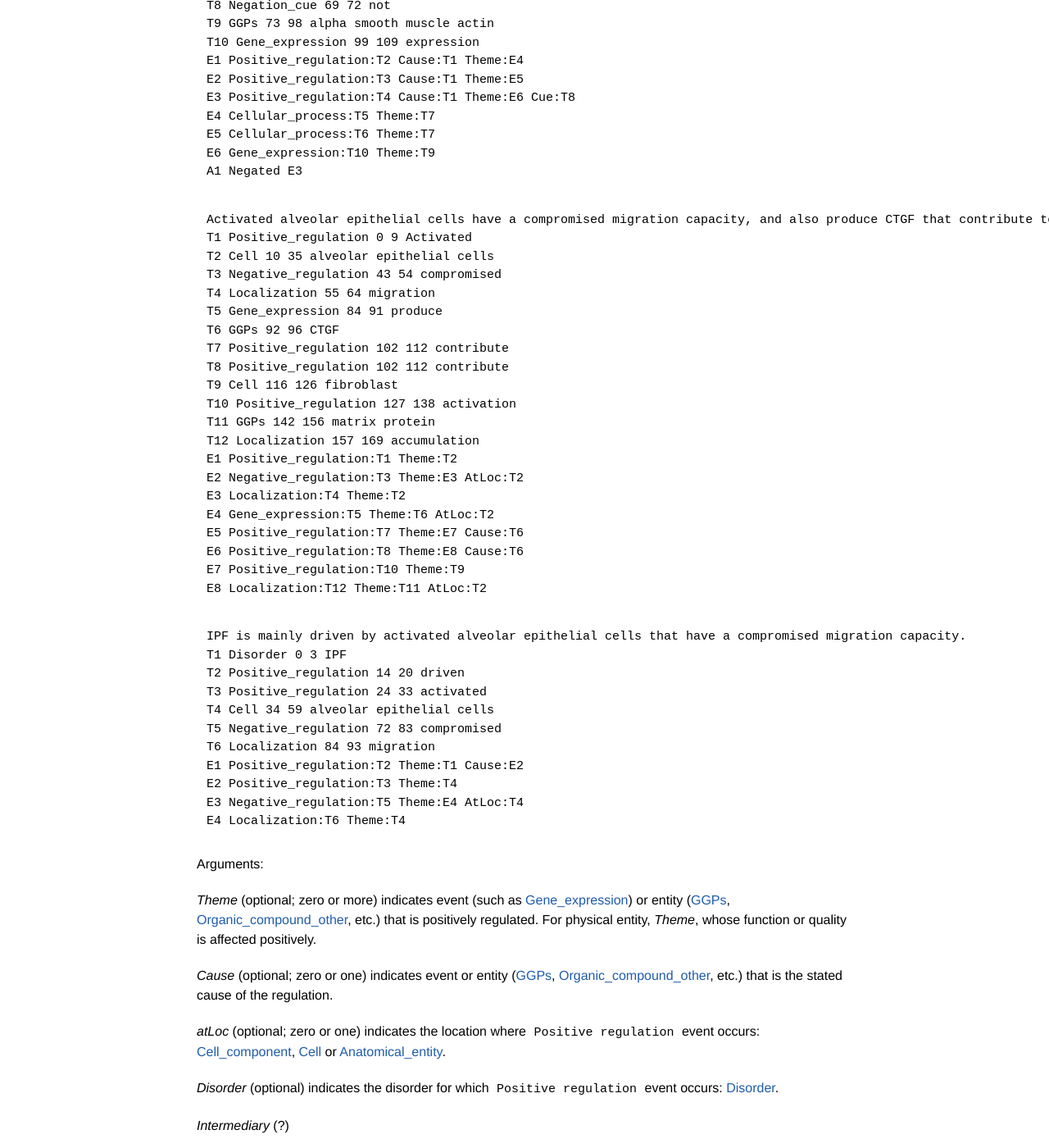
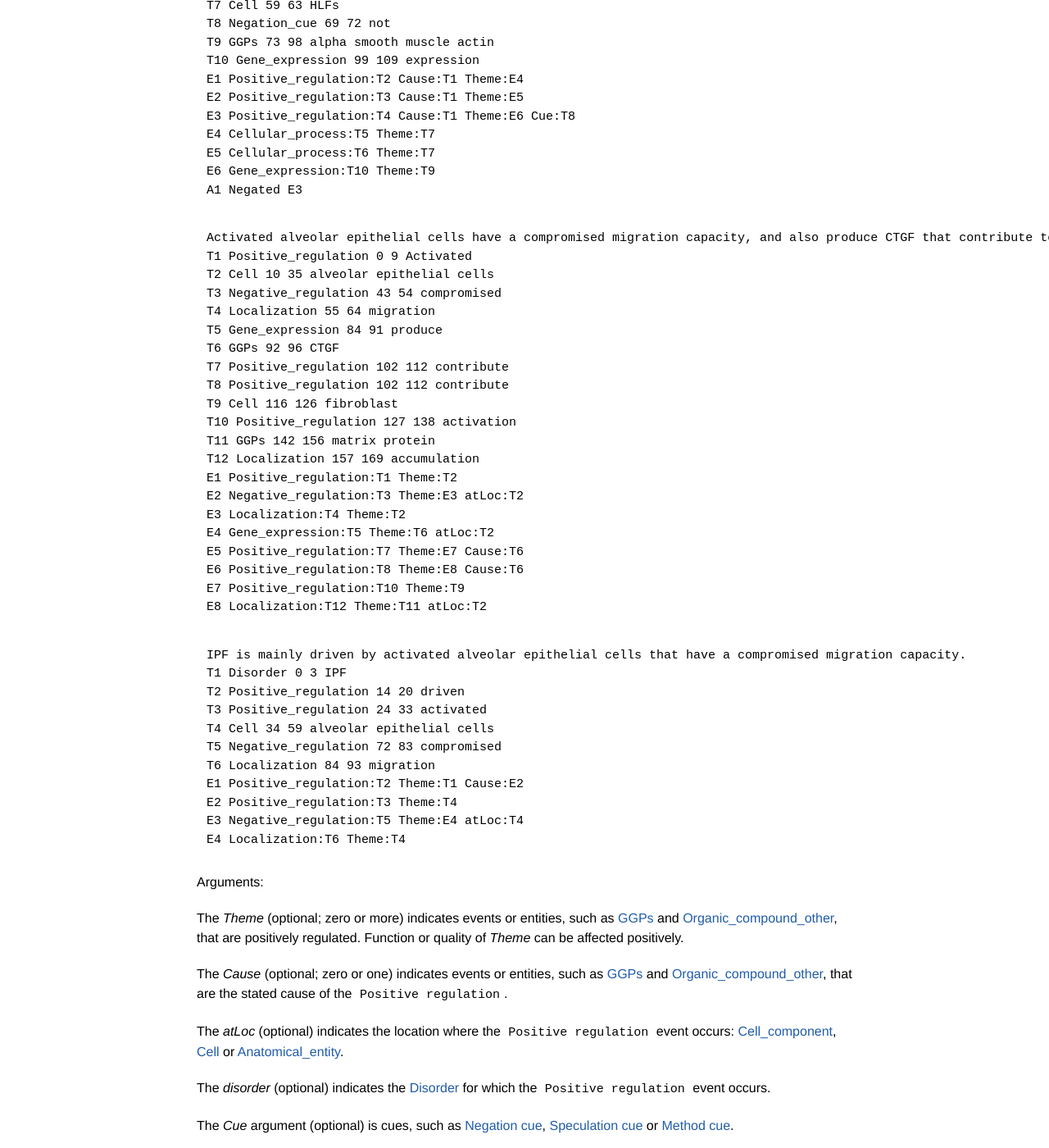
Before and after one commit to ezcatdb/molbiol_lung_corpus-guidelines, a Jekyll site: the page built from _event/Positive_regulation.md, in a window 1280 px wide and 1400 px high, scrolled down 4719 px. Shown: the whole window at 82% size. Built offline with Jekyll 4.4.1, drawn with Linux system fonts in a browser that asks for light colours; some of the changed text lies outside the part shown.

Commit message:
definition, arguments, sample sentences corrected in _event/Positive_regulation.md

```diff
--- a/_event/Positive_regulation.md
+++ b/_event/Positive_regulation.md
@@ -172,10 +172,10 @@ E1 Gene_expression:T7 Theme:T3
 E2 Gene_expression:T8 Theme:T4
 E3 Gene_expression:T9 Theme:T5
 E4 Gene_expression:T10 Theme:T6
-E5 Positive_regulation:T11 Theme:E1 Disorder:T1 Disorder2:T2
-E6 Positive_regulation:T12 Theme:E2 Disorder:T1 Disorder2:T2
-E7 Positive_regulation:T13 Theme:E3 Disorder:T1 Disorder2:T2
-E8 Negative_regulation:T14 Theme:E4 Disorder:T1 Disorder2:T2
+E5 Positive_regulation:T11 Theme:E1 disorder:T1 disorder2:T2
+E6 Positive_regulation:T12 Theme:E2 disorder:T1 disorder2:T2
+E7 Positive_regulation:T13 Theme:E3 disorder:T1 disorder2:T2
+E8 Negative_regulation:T14 Theme:E4 disorder:T1 disorder2:T2
 R1 Subject_Disorder Arg1:T15 Arg2:T1
 R2 Subject_Disorder Arg1:T16 Arg2:T2
 ~~~
@@ -267,7 +267,7 @@ A4 Manner E12 low
 ~~~
 --->
 
-The phrases, *Higher/lower*, should not be annotated as Regulation events.
+The phrases, *higher/lower*, should not be annotated as Regulation events.
 
 ~~~ ann
 IPF sputum supernatants had increased concentrations of IGFBP-2, IL-8, TGF-β and KL-6 when compared to healthy subjects whereas COPD had higher IL-6 and TNF-α levels than IPF and HS.
@@ -320,6 +320,7 @@ T6 Subject 68 76 patients
 T7 Positive_regulation 44 52 elevated
 E1 Positive_regulation:T7 Theme:T3 atLoc:T4 disorder:T5 Cue:T1 Cue2:T2
 R1 Subject_Disorder Arg1:T6 Arg2:T5
+R2 part_of Arg1:T4 Arg2:T6
 A1 Speculated E1
 ~~~
 
@@ -366,13 +367,13 @@ T10 Positive_regulation 127 138 activation
 T11 GGPs 142 156 matrix protein
 T12 Localization 157 169 accumulation
 E1 Positive_regulation:T1 Theme:T2
-E2 Negative_regulation:T3 Theme:E3 AtLoc:T2
+E2 Negative_regulation:T3 Theme:E3 atLoc:T2
 E3 Localization:T4 Theme:T2
-E4 Gene_expression:T5 Theme:T6 AtLoc:T2
+E4 Gene_expression:T5 Theme:T6 atLoc:T2
 E5 Positive_regulation:T7 Theme:E7 Cause:T6
 E6 Positive_regulation:T8 Theme:E8 Cause:T6
 E7 Positive_regulation:T10 Theme:T9
-E8 Localization:T12 Theme:T11 AtLoc:T2
+E8 Localization:T12 Theme:T11 atLoc:T2
 ~~~
 ~~~ ann
 IPF is mainly driven by activated alveolar epithelial cells that have a compromised migration capacity.
@@ -384,23 +385,26 @@ T5 Negative_regulation 72 83 compromised
 T6 Localization 84 93 migration
 E1 Positive_regulation:T2 Theme:T1 Cause:E2
 E2 Positive_regulation:T3 Theme:T4
-E3 Negative_regulation:T5 Theme:E4 AtLoc:T4
+E3 Negative_regulation:T5 Theme:E4 atLoc:T4
 E4 Localization:T6 Theme:T4
 ~~~
 
 Arguments:
 
-*Theme* (optional; zero or more) indicates event (such as [Gene_expression]()) or entity ([GGPs](), [Organic_compound_other](), etc.) that is positively regulated. For physical entity, *Theme*, whose function or quality is affected positively.
+The *Theme* (optional; zero or more) indicates events or entities, such as [GGPs]() and [Organic_compound_other](), that are positively regulated. Function or quality of *Theme* can be affected positively.
 
-*Cause* (optional; zero or one) indicates event or entity ([GGPs](), [Organic_compound_other](), etc.) that is the stated cause of the regulation.
+The *Cause* (optional; zero or one) indicates events or entities, such as [GGPs]() and [Organic_compound_other](), that are the stated cause of the `Positive regulation`.
 
-*atLoc* (optional; zero or one) indicates the location where `Positive regulation` event occurs: [Cell_component](), [Cell]() or [Anatomical_entity]().
+The *atLoc* (optional) indicates the location where the `Positive regulation` event occurs: [Cell_component](), [Cell]() or [Anatomical_entity]().
 
-*Disorder* (optional) indicates the disorder for which `Positive regulation` event occurs: [Disorder]().
+The *disorder* (optional) indicates the [Disorder]() for which the `Positive regulation` event occurs.
 
+The *Cue* argument (optional) is cues, such as [Negation cue](), [Speculation cue]() or [Method cue]().
+
+
+<!---
 *Intermediary* (?)
 
-<!---
 The *atLoc*, *fromLoc* and *toLoc* for this event must be [Subject](), [Anatomical_entity](), [Cell](), [Cell_component]() and [Entity Property]().
 
 The other arguments, such as *Cause*, *Theme*, *Participant*, and *Product*, for this event can be any entities or events.
```
